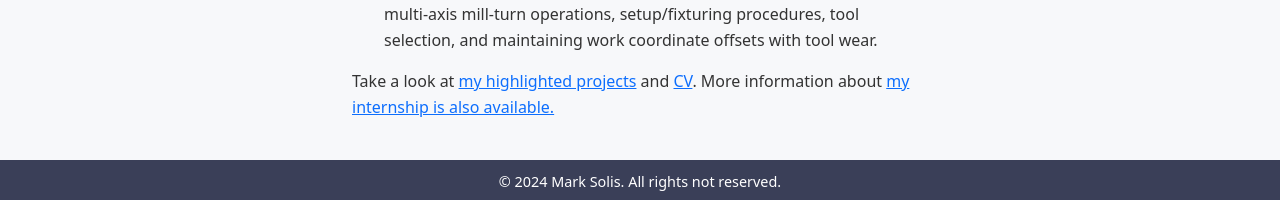
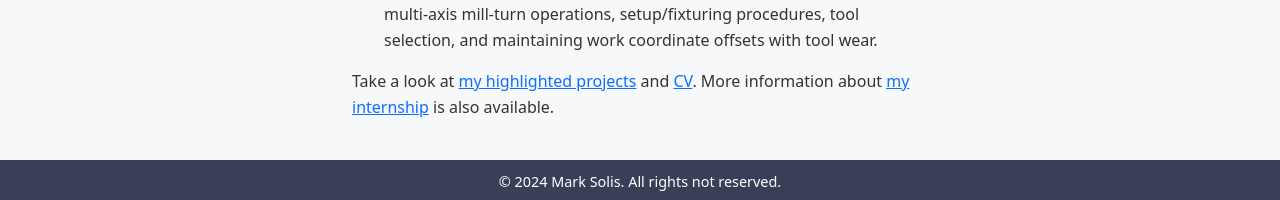
Before and after one commit to msolis424/msolis-website, a Jekyll site: the page built from index.md, in a window 1280 px wide. Shown: the part 983-1183 px from the top of the page. Built offline with Jekyll 4.4.1, drawn with Linux system fonts in a browser that asks for light colours.

```diff
--- a/index.md
+++ b/index.md
@@ -27,4 +27,4 @@ During acedemic breaks I use my free time to work as an intern. At Lasticks Aero
 * **CNC Machining & Tooling (Doosan PUMA SMX2600ST):** Exposure to multi-axis mill-turn operations, setup/fixturing procedures, tool selection, and maintaining work coordinate offsets with tool wear.
 
 Take a look at <a href="{{ "/projects/" | relative_url }}">my highlighted projects</a> and <a href="{{ "/cv/" | relative_url }}">CV</a>.
-More information about <a href="{{"/internship/" | relative_url }}">my internship is also available.
+More information about <a href="{{"/internship/" | relative_url }}">my internship</a> is also available.
```
Also changed, not shown: 2 other files.
